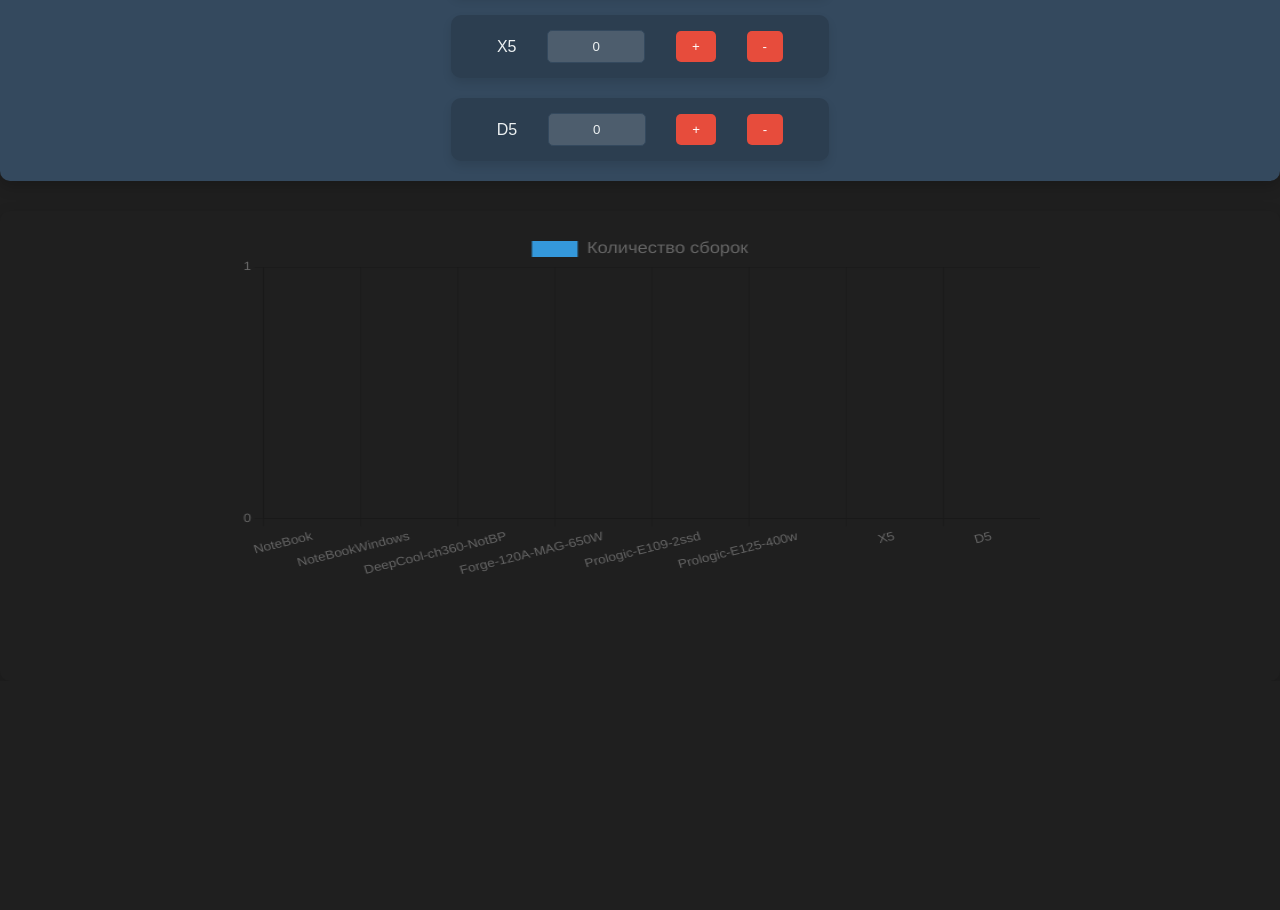
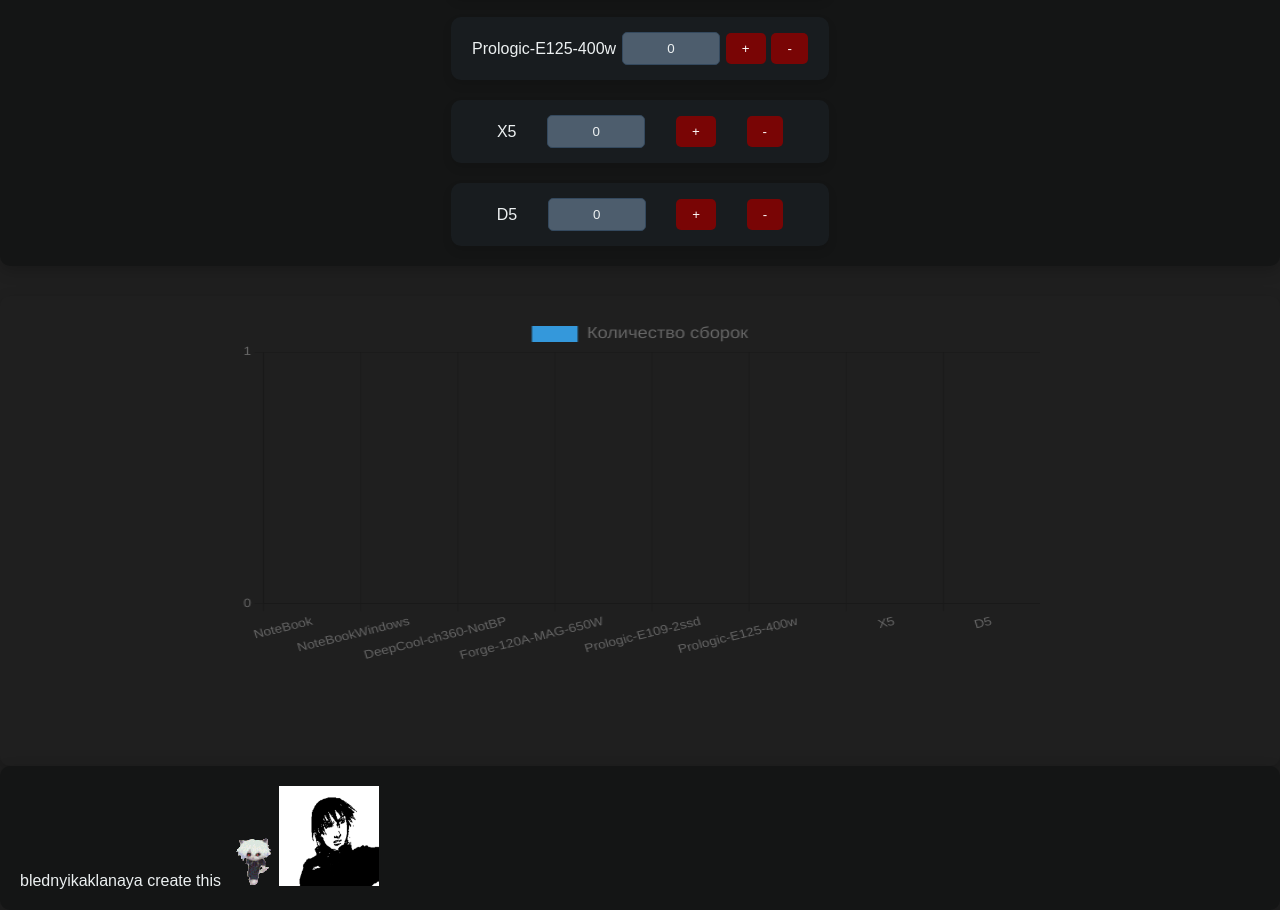
Before and after one commit to blednyikaklanaya/Det, a plain HTML site: page index.html in a window 1280 px wide. Shown: the part 724-1634 px from the top of the page. Before the commit the page ends 1405 px from the top, so only its background shows below. Drawn offline with nearby package versions, Linux system fonts and the light colour scheme; a web font is replaced by a local one.

Commit message:
v2 redisining

```diff
--- a/index.html
+++ b/index.html
@@ -38,6 +38,7 @@
 
             <div class="container-salary">
                 <span id="allPayDay">Общий зароботок: </span>
+                <img class="reaction" src="kaneki-my-reaction-to-that-information.gif">
             </div>
 
         </div>
@@ -59,6 +60,12 @@
         </div>
     </section>
 
+    <section class="section-about">
+        <span>blednyikaklanaya create this</span>
+        <img src="dead-zxcursed.gif">
+        <img class="blame" src="blame-manga.gif">
+    </section>
+
     <script src="https://cdn.jsdelivr.net/npm/chart.js"></script>
     <script src="mainWorker.js"></script>
 
--- a/style.css
+++ b/style.css
@@ -16,7 +16,7 @@ body {
 /* Секция статистики */
 .section-stat {
     padding: 20px;
-    background-color: #34495e;
+    background-color: #141515;
     border-radius: 10px;
     box-shadow: 0 5px 15px rgba(0, 0, 0, 0.2);
     margin-bottom: 30px;
@@ -53,7 +53,7 @@ body {
 
 /* Секция меню */
 .section-menu {
-    background-color: #34495e;
+    background-color: #141515;
     padding: 20px;
     border-radius: 10px;
     box-shadow: 0 5px 15px rgba(0, 0, 0, 0.2);
@@ -73,7 +73,7 @@ body {
 
 /* Карточки сборок */
 .cards div {
-    background-color: #2c3e50;
+    background-color: #181c1f;
     color: #ecf0f1;
     padding: 15px;
     border-radius: 10px;
@@ -84,7 +84,7 @@ body {
 }
 
 button {
-    background-color: #e74c3c;
+    background-color: #790505;
     color: #fff;
     border: none;
     padding: 8px 16px;
@@ -138,6 +138,9 @@ canvas {
 .container-salary {
     margin-top: 20px;
     text-align: center;
+    display: flex;
+    flex-direction: column;
+    align-items: center;
 }
 
 #allPayDay {
@@ -155,3 +158,21 @@ h1 {
 #allCountPoint {
     font-size: 22px;
 }
+
+.reaction {
+    width: 117px;
+    height: 85px;
+}
+
+.section-about {
+    min-height: 80px;
+    background-color: #141515;
+    padding: 20px;
+    border-radius: 10px;
+    box-shadow: 0 5px 15px rgba(0, 0, 0, 0.2);
+}
+
+.blame {
+    width: 100px;
+    height: 100px;
+}
```
Also changed, not shown: blame-manga.gif (added), dead-zxcursed.gif (added), icon-192.png (added), icon-512.png (added), kaneki-my-reaction-to-that-information.gif (added).
